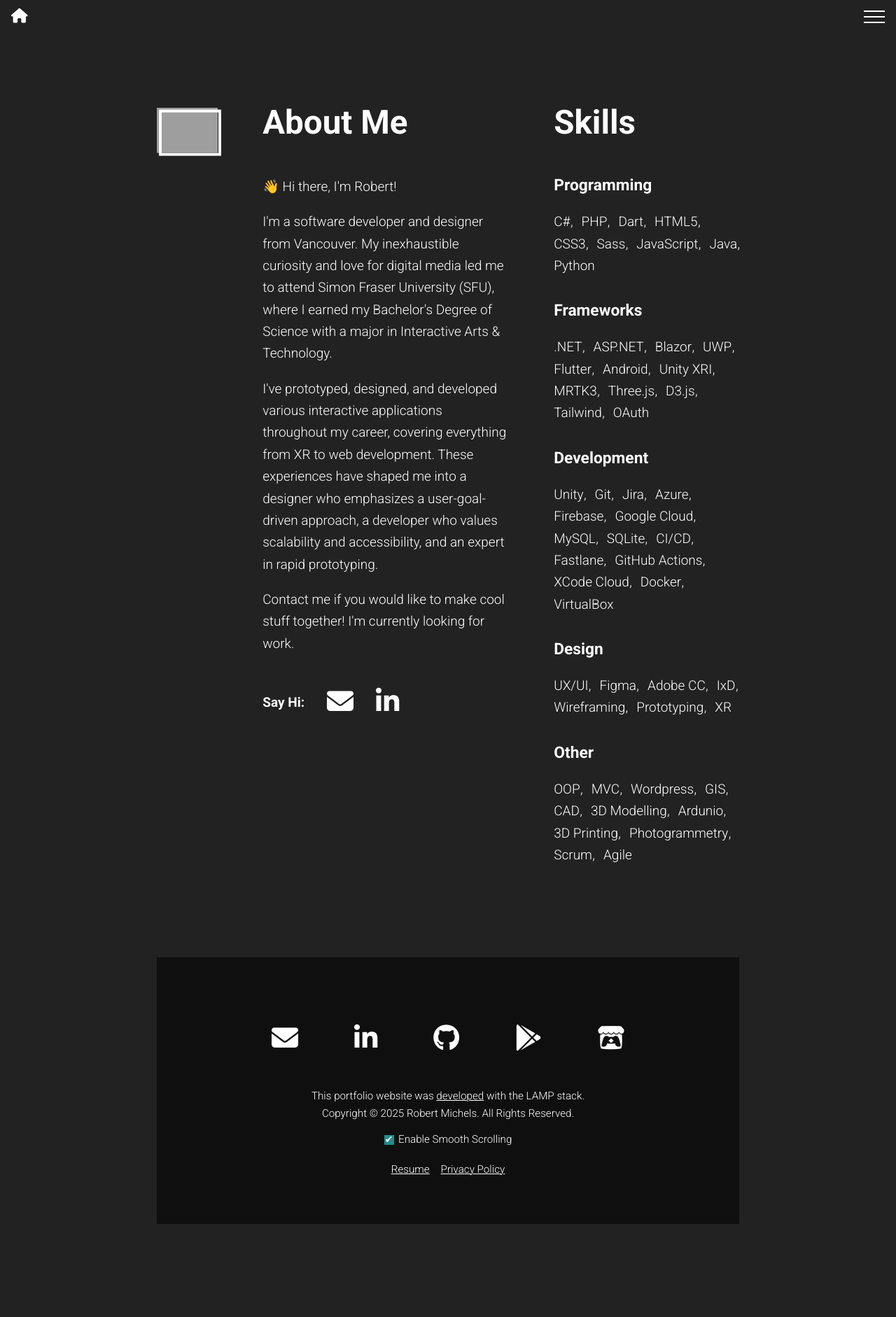
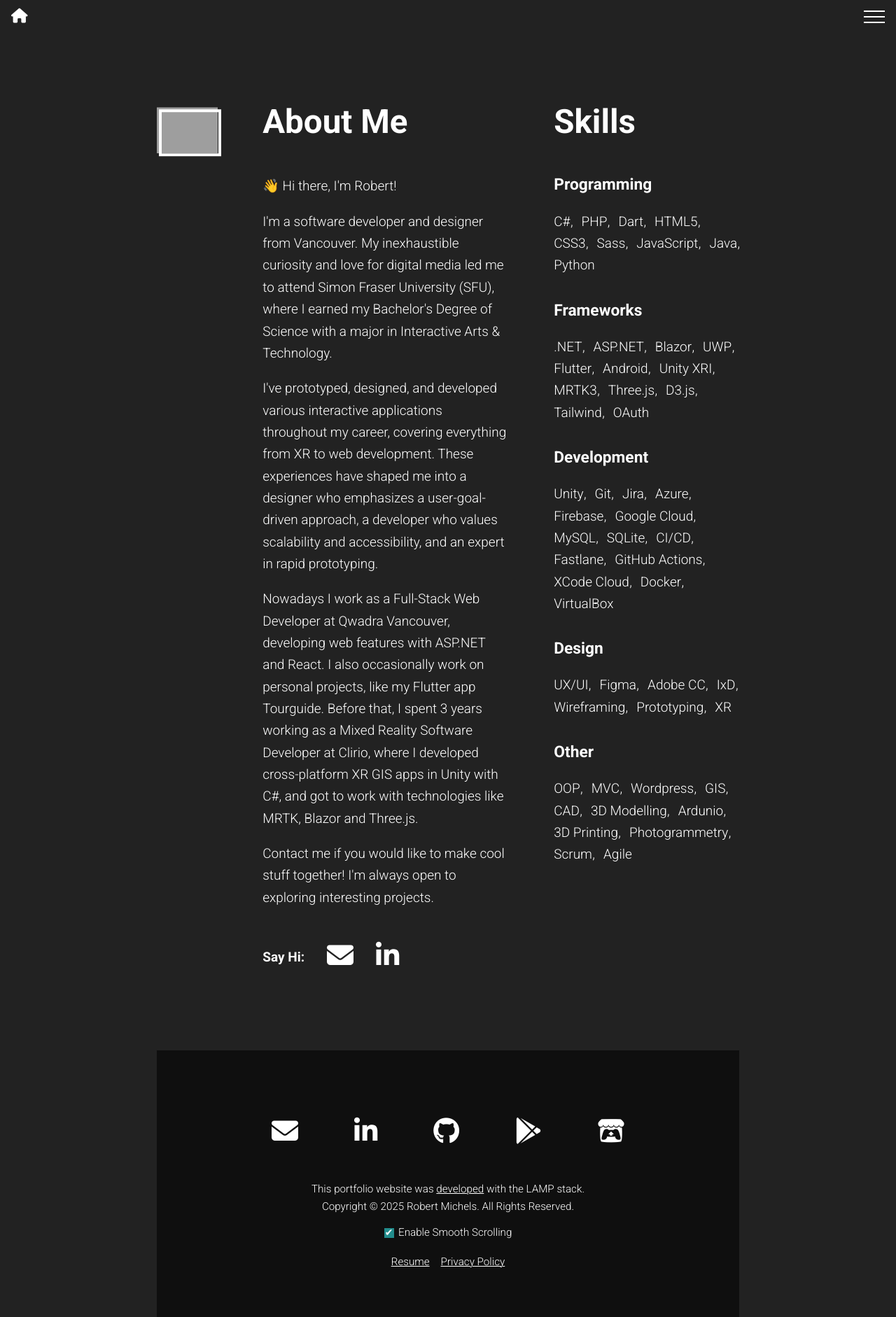
Before and after one commit to Robert01101101/Portfolio-RMichels, a PHP site: page /about.php in a window 1280 px wide. Shown: the whole page at 70% size. Before the commit the page ends 1749 px from the top, so only its background shows below. Run offline with PHP 8.4, Linux system fonts and the light colour scheme; some libraries are stand-ins or nearby versions; grey boxes are pictures that could not be loaded.

Commit message:
Updated about - joining Qwadra! :)

```diff
--- a/about.php
+++ b/about.php
@@ -17,7 +17,8 @@ Partial::build('header', ["about" => TRUE]);
     <p>👋 <?php echo _("Hi there, I'm Robert!"); ?></p>
     <p><?php echo _("I'm a software developer and designer from Vancouver. My inexhaustible curiosity and love for digital media led me to attend Simon Fraser University (SFU), where I earned my Bachelor's Degree of Science with a major in Interactive Arts & Technology."); ?></p>
     </p><?php echo _("I've prototyped, designed, and developed various interactive applications throughout my career, covering everything from XR to web development. These experiences have shaped me into a designer who emphasizes a user-goal-driven approach, a developer who values scalability and accessibility, and an expert in rapid prototyping."); ?></p>
-    <p><?php echo _("Contact me if you would like to make cool stuff together! I'm currently looking for work."); ?></p>
+    </p><?php echo _("Nowadays I work as a Full-Stack Web Developer at Qwadra Vancouver, developing web features with ASP.NET and React. I also occasionally work on personal projects, like my Flutter app Tourguide. Before that, I spent 3 years working as a Mixed Reality Software Developer at Clirio, where I developed cross-platform XR GIS apps in Unity with C#, and got to work with technologies like MRTK, Blazor and Three.js."); ?></p>
+    <p><?php echo _("Contact me if you would like to make cool stuff together! I'm always open to exploring interesting projects."); ?></p>
 
     <div class="contact">
       <?php echo _("Say Hi:"); ?>
```
Also changed, not shown: 4 other files.
